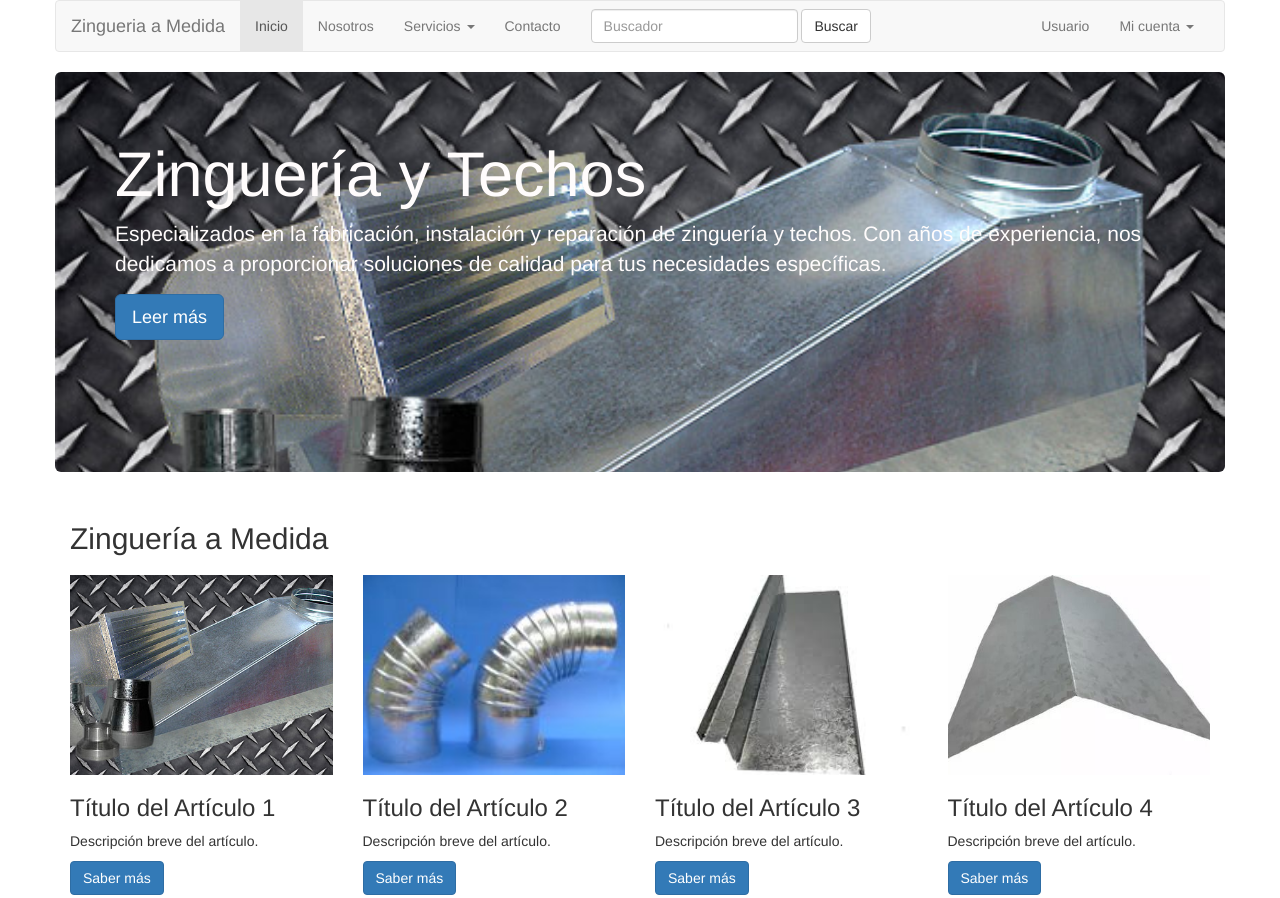
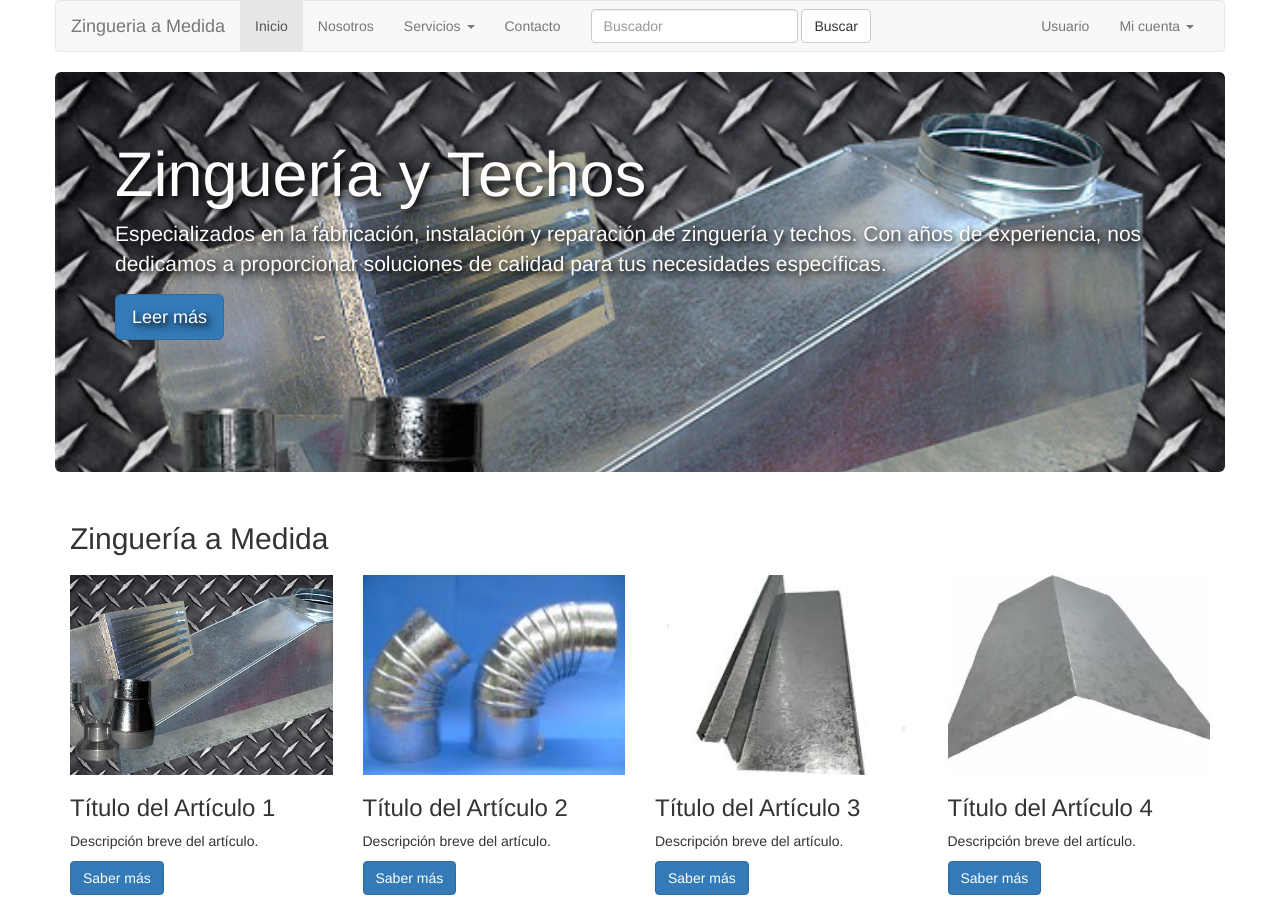
Before and after one commit to LucasAndres268/lucasandres268.github.io, a plain HTML site: page index.html in a window 1280 px wide. Shown: the top 898 px of the page. Drawn offline with Linux system fonts and the light colour scheme.

Commit message:
Descripción de los cambios

```diff
--- a/index.html
+++ b/index.html
@@ -20,6 +20,7 @@
   <![endif]-->
 </head>
 <body>
+
    <div class="container">
     <div class="row">
       <!-- Sección de Header -->
@@ -64,6 +65,7 @@
                 </div>
                 <button type="submit" class="btn btn-default">Buscar</button>
               </form>
+
               <ul class="nav navbar-nav navbar-right">
                 <li><a href="#">Usuario</a></li>
                 <li class="dropdown">
@@ -84,14 +86,18 @@
     </div>
   </div>
 
+
+
+
+
 <!-- Sección Jumbotron -->
 <div class="container">
   <div class="row">
-    <div class="jumbotron" style="position: relative; background-image: url('zingueria_foto1.jpg'); background-size: cover; height: 400px; color: rgb(255, 252, 252);">
+    <div class="jumbotron" style="position: relative; background-image: url('zingueria_foto1.jpg'); background-size: cover; height: 400px; color: rgb(255, 252, 252); text-shadow: 4px 4px 8px rgba(0, 0, 0, 0.8), 2px 2px 4px rgba(0, 0, 0, 0.5);">
       <!-- Capa oscura superpuesta -->
       <div style="position: absolute; top: 0; left: 0; width: 100%; height: 100%; background: rgba(1, 1, 1, 0);"></div>
 
-      <h1>Zinguería y Techos</h1>
+      <h1 style="text-shadow: 4px 4px 8px rgba(0, 0, 0, 0.8), 2px 2px 4px rgba(0, 0, 0, 0.5);">Zinguería y Techos</h1>
       <p>Especializados en la fabricación, instalación y reparación de zinguería y techos. Con años de experiencia, nos dedicamos a proporcionar soluciones de calidad para tus necesidades específicas.</p>
       <p><a class="btn btn-primary btn-lg" role="button">Leer más</a></p>
     </div>
```
Lines whose indentation alone changed are shown as unchanged.
